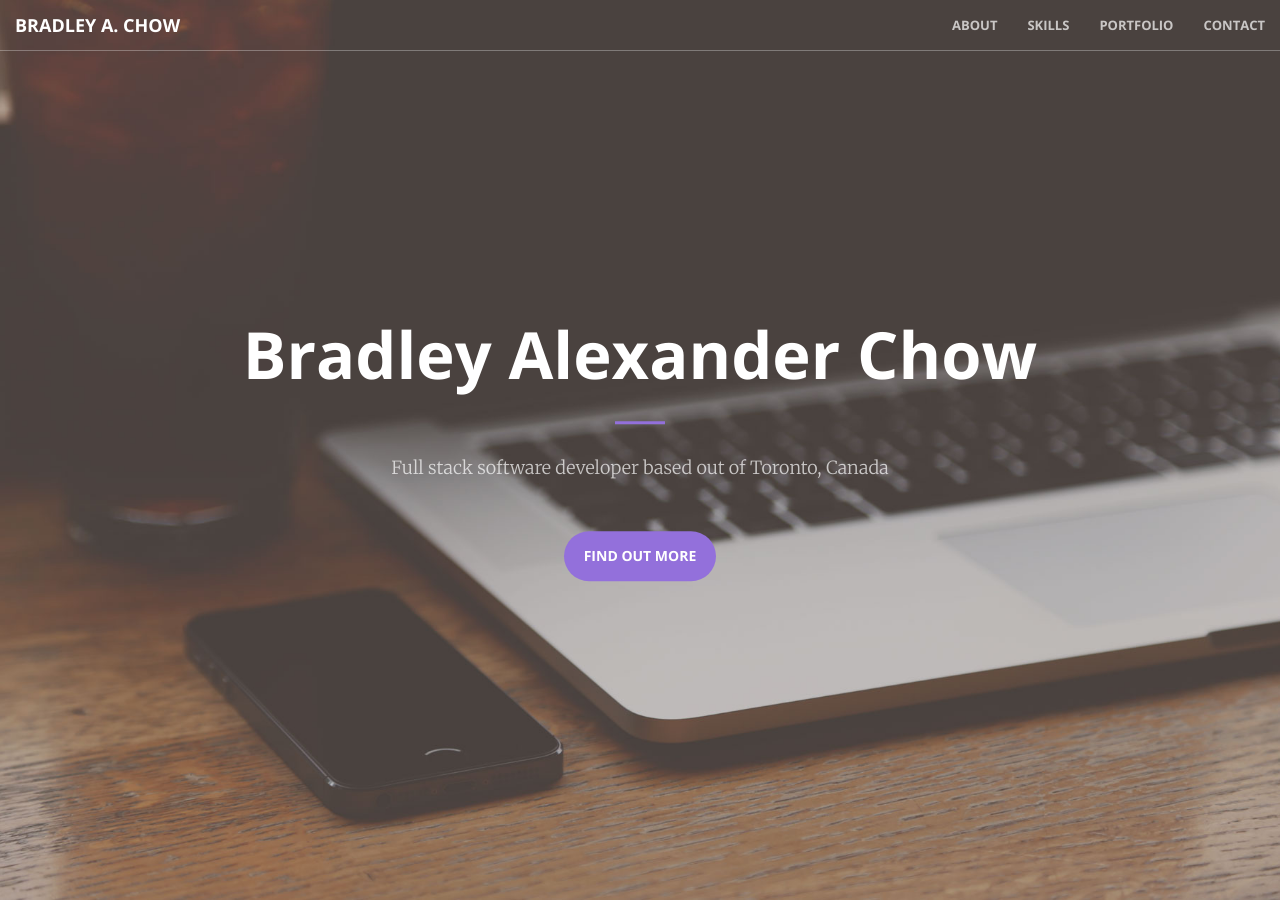
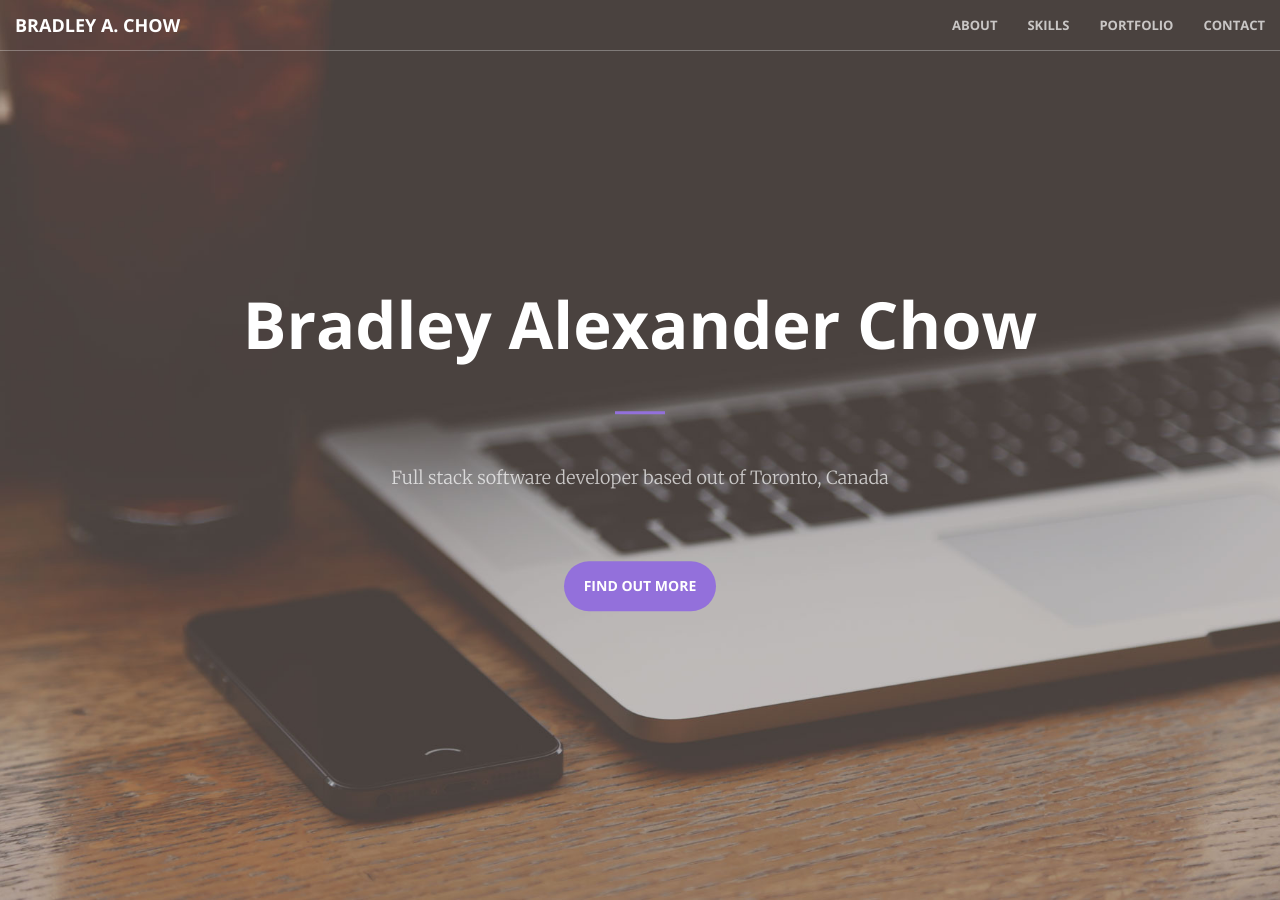
Before and after one commit to prdxTO/prdxTO.github.io, a Jekyll site: the page built from index.html, in a window 1280 px wide and 900 px high. Built offline with Jekyll 4.4.1, drawn with Linux system fonts in a browser that asks for light colours.

Commit message:
Added padding to header to space out the elements.

```diff
--- a/_includes/about.html
+++ b/_includes/about.html
@@ -10,6 +10,7 @@
                     strong foundation in software engineering and development principles across multiple frameworks and
                     languages.
                 </p>
+                <br>
                 <p class="text-faded">
                     I've been working in the technology industry for 3 years in full stack software development, dev-ops
                     and system infrastructure. I'm always looking for a new challenge and looking to learn from
--- a/_includes/header.html
+++ b/_includes/header.html
@@ -3,7 +3,7 @@
         <div class="header-content-inner">
             <h1>Bradley Alexander Chow</h1>
             <hr>
-            <p>Full stack software developer based out of Toronto, Canada</p>
+            <p class="header-subtext">Full stack software developer based out of Toronto, Canada</p>
             <a href="#about" class="btn btn-primary btn-xl page-scroll">Find out More</a>
         </div>
     </div>
--- a/_sass/_base.scss
+++ b/_sass/_base.scss
@@ -168,6 +168,7 @@ header {
                 font-weight: 700;
                 margin-top: 0;
                 margin-bottom: 0;
+                padding-bottom: 20px;
             }
             hr {
                 margin: 30px auto;
@@ -219,6 +220,10 @@ header {
     p {
         margin-bottom: 0;
     }
+}
+
+.header-subtext {
+    padding: 20px 0;
 }
 
 .portfolio-box {
```
